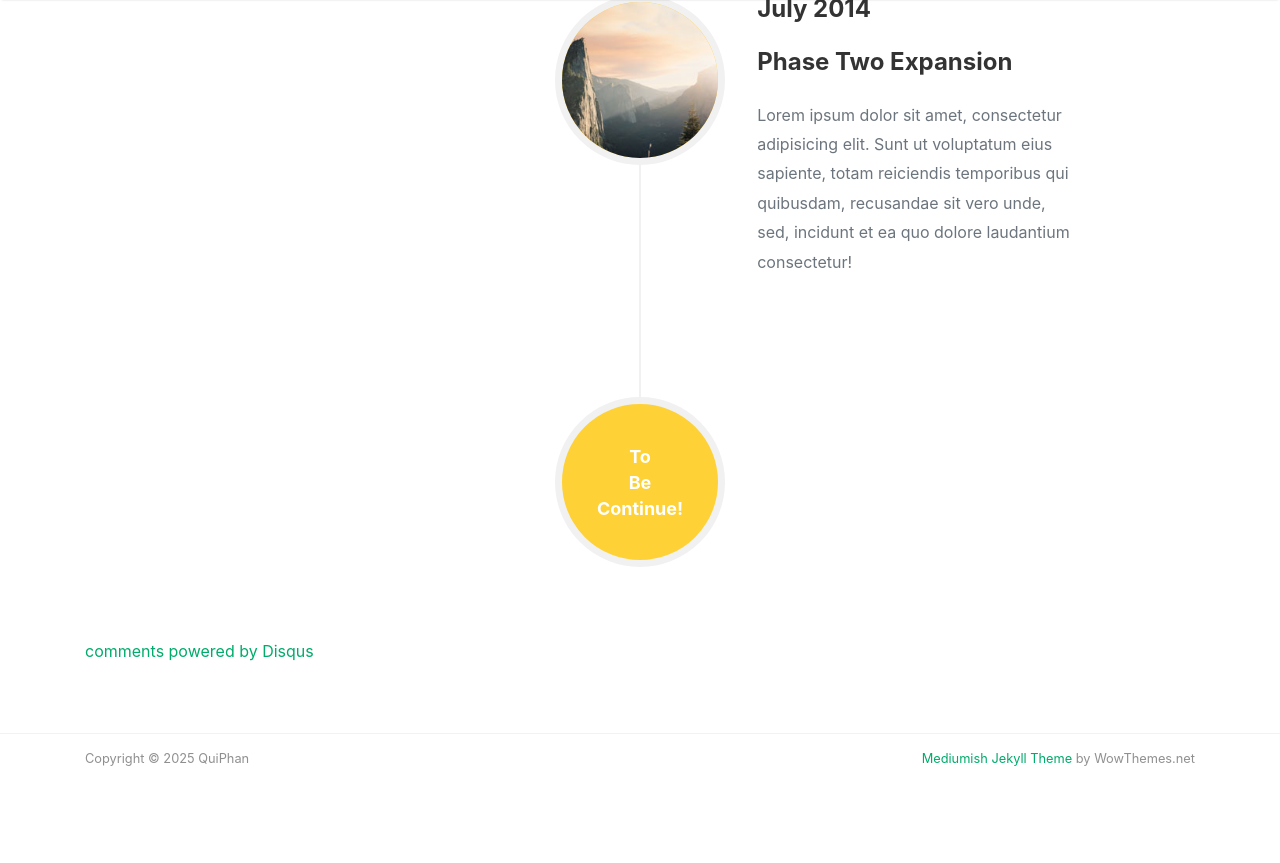
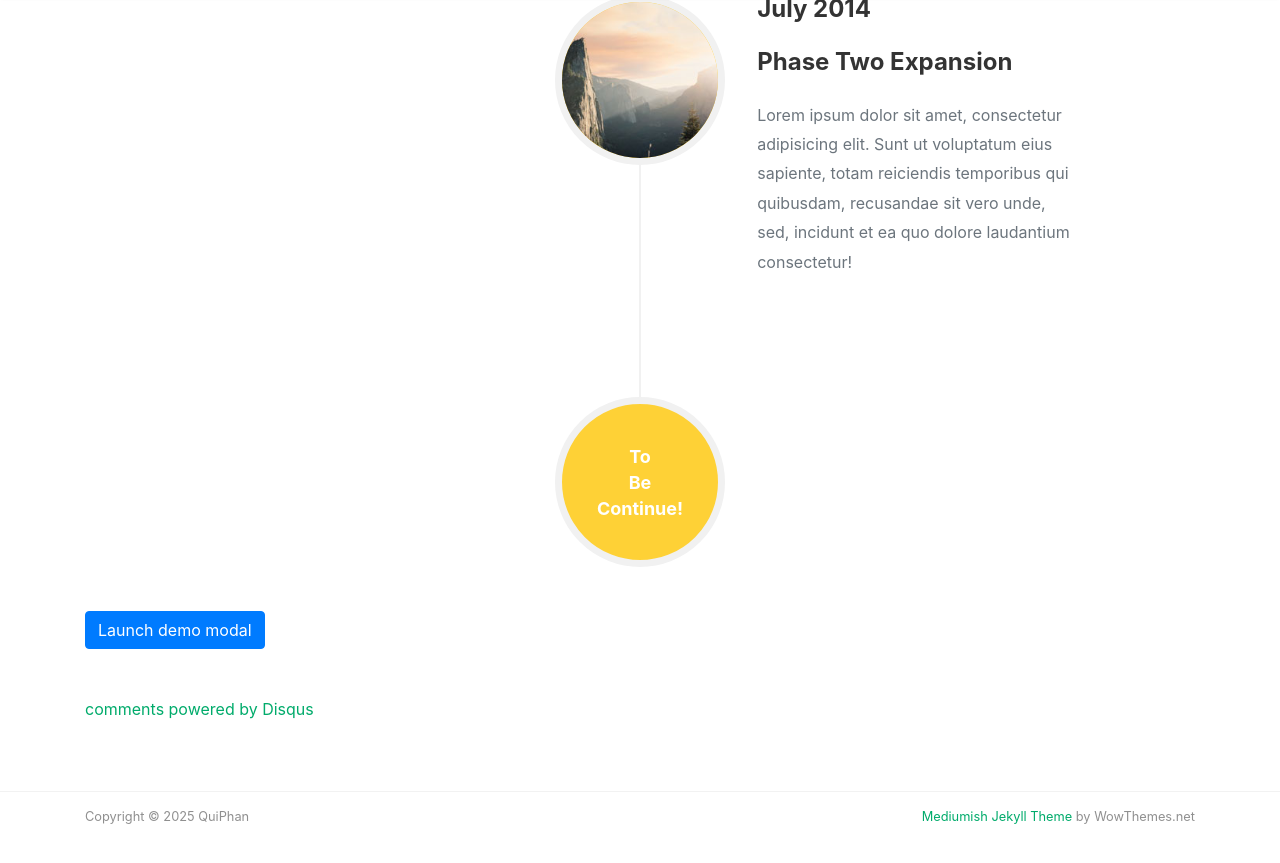
Before and after one commit to phanvanqui/phanvanqui.github.io, a Jekyll site: the page built from _pages/about.md, in a window 1280 px wide and 900 px high, scrolled down 3034 px. Shown: the top 863 px of the window. Built offline with Jekyll 4.4.1, drawn with Linux system fonts in a browser that asks for light colours; nearby versions of some CDN libraries; comment, search, counter and statistics services are not loaded; before the commit the page ends 3876 px from its top, so only the background shows below that.

Commit message:
Update about.md

```diff
--- a/_pages/about.md
+++ b/_pages/about.md
@@ -353,3 +353,30 @@
         </div>
     </div>
 </div>
+
+
+<!-- Button trigger modal -->
+<button type="button" class="btn btn-primary" data-toggle="modal" data-target="#exampleModal">
+    Launch demo modal
+  </button>
+
+  <!-- Modal -->
+  <div class="modal fade" id="exampleModal" tabindex="-1" role="dialog" aria-labelledby="exampleModalLabel" aria-hidden="true">
+    <div class="modal-dialog" role="document">
+      <div class="modal-content">
+        <div class="modal-header">
+          <h5 class="modal-title" id="exampleModalLabel">Modal title</h5>
+          <button type="button" class="close" data-dismiss="modal" aria-label="Close">
+            <span aria-hidden="true">&times;</span>
+          </button>
+        </div>
+        <div class="modal-body">
+          ...
+        </div>
+        <div class="modal-footer">
+          <button type="button" class="btn btn-secondary" data-dismiss="modal">Close</button>
+          <button type="button" class="btn btn-primary">Save changes</button>
+        </div>
+      </div>
+    </div>
+  </div>
```
